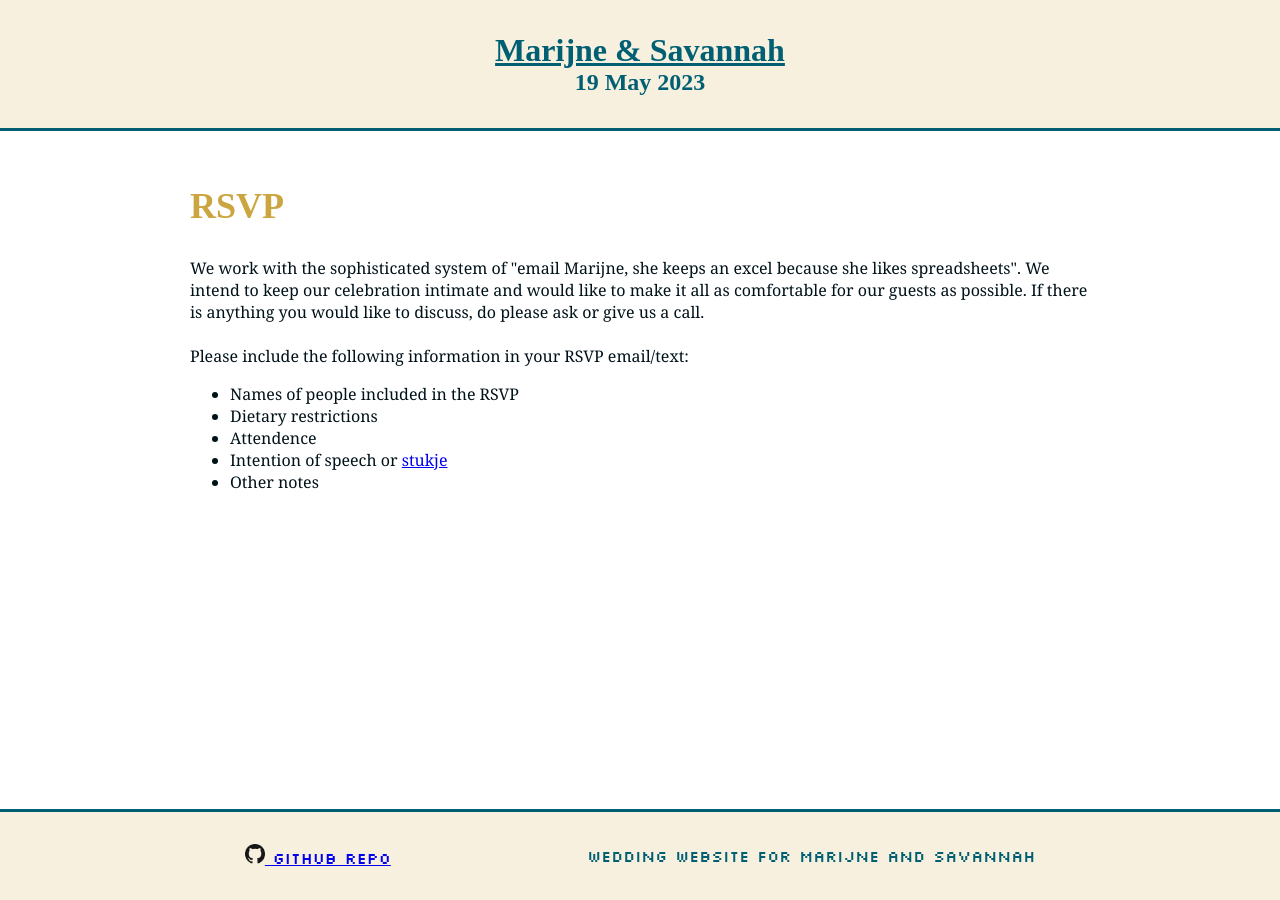
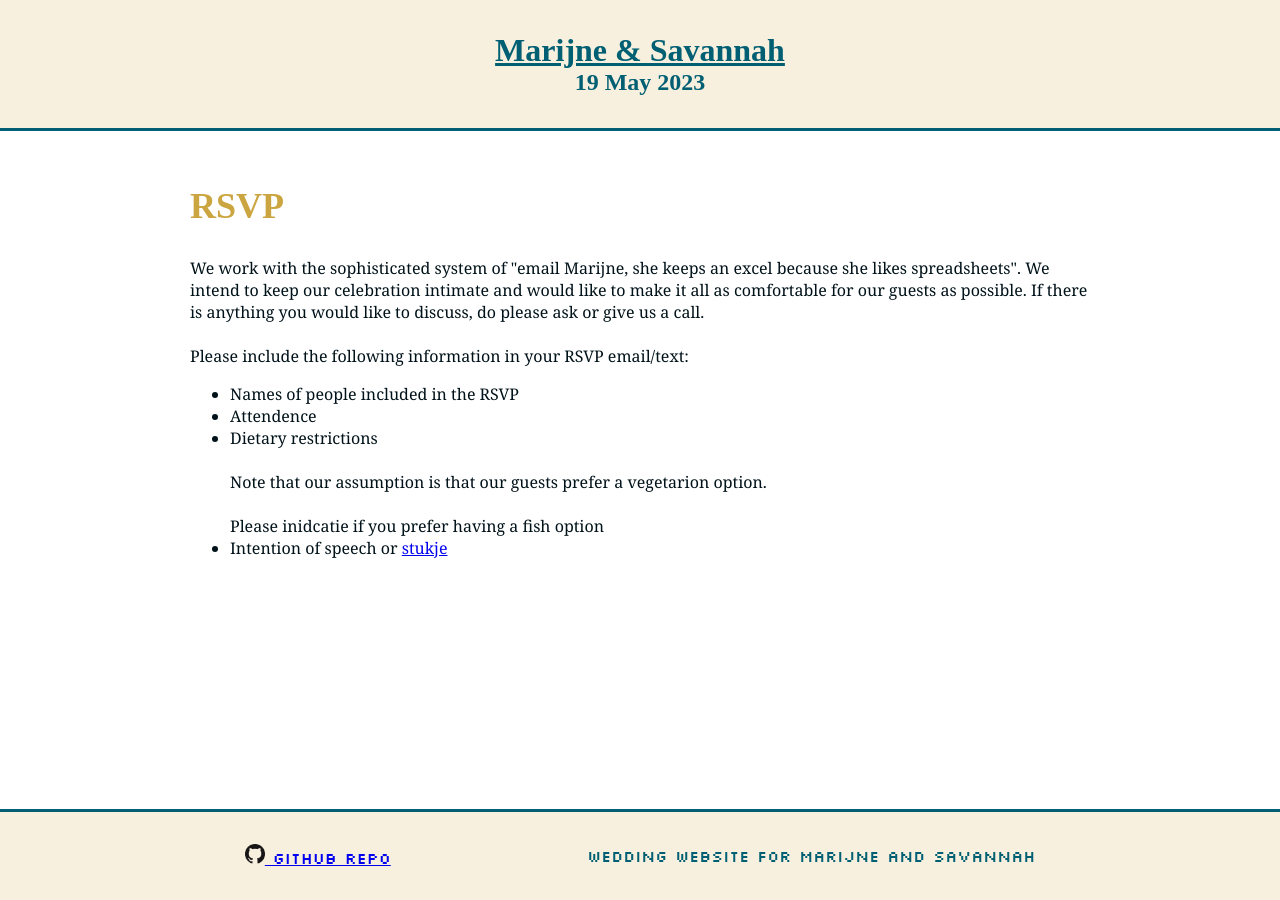
Before and after one commit to schijns-fischer-wedding/schijns-fischer-wedding.github.io, a Jekyll site: the page built from pages/rsvp.md, in a window 1280 px wide. Built offline with Jekyll 4.4.1, drawn with Linux system fonts in a browser that asks for light colours; some web fonts are replaced.

Commit message:
add the fish option

```diff
--- a/pages/rsvp.md
+++ b/pages/rsvp.md
@@ -16,8 +16,9 @@ title: Wedding RSVP
 
  <ul>
    <li>Names of people included in the RSVP</li>
-   <li>Dietary restrictions </li>
    <li>Attendence</li>
+   <li>Dietary restrictions <br/><br/>
+     Note that our assumption is that our guests prefer a vegetarion option.  <br/><br/>
+     Please inidcatie if you prefer having a fish option</li>
    <li>Intention of speech or <a href="https://schijns-fischer-wedding.github.io/pages/faq.html">stukje</a> </li>
-   <li>Other notes</li>
  </ul>
```
